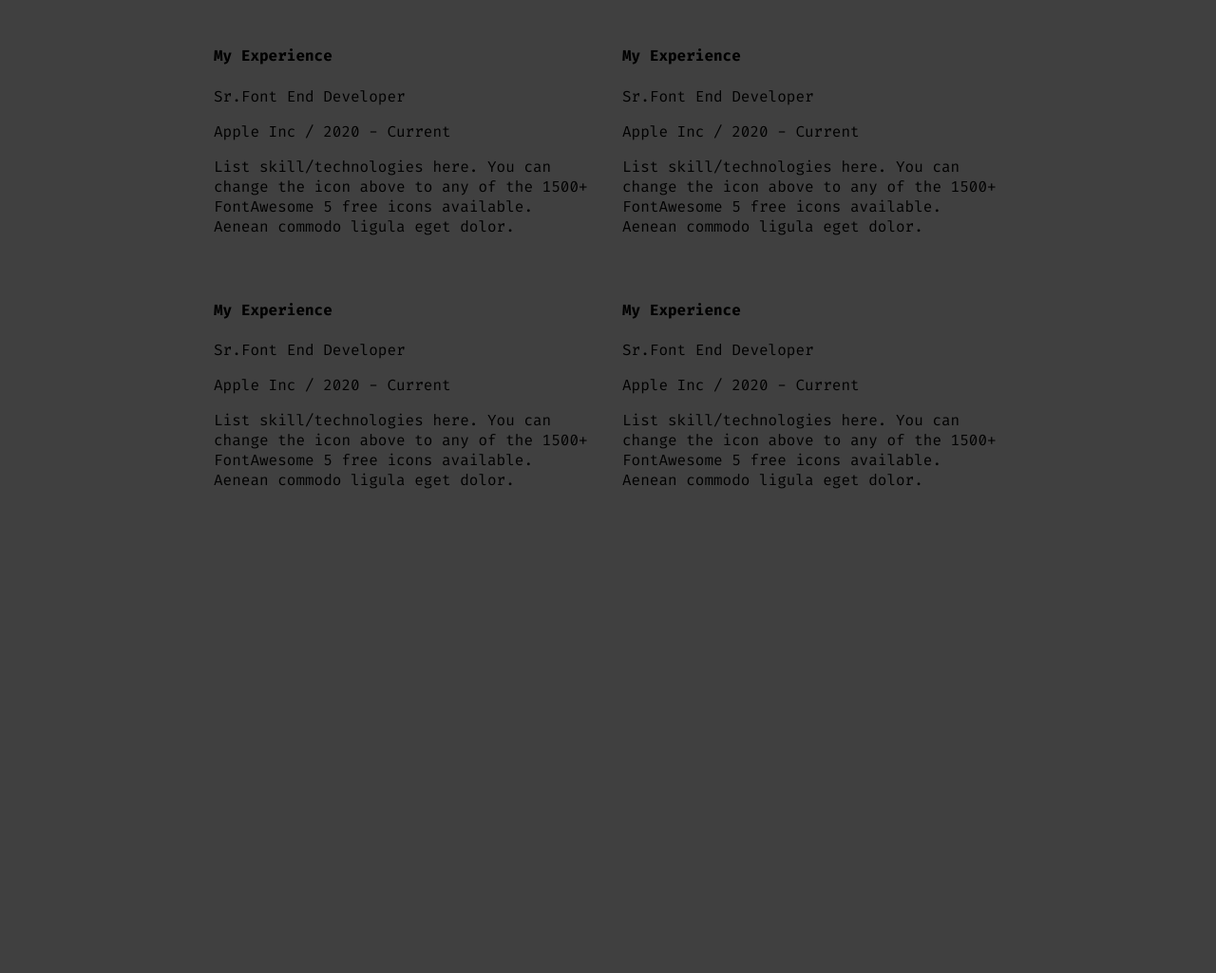
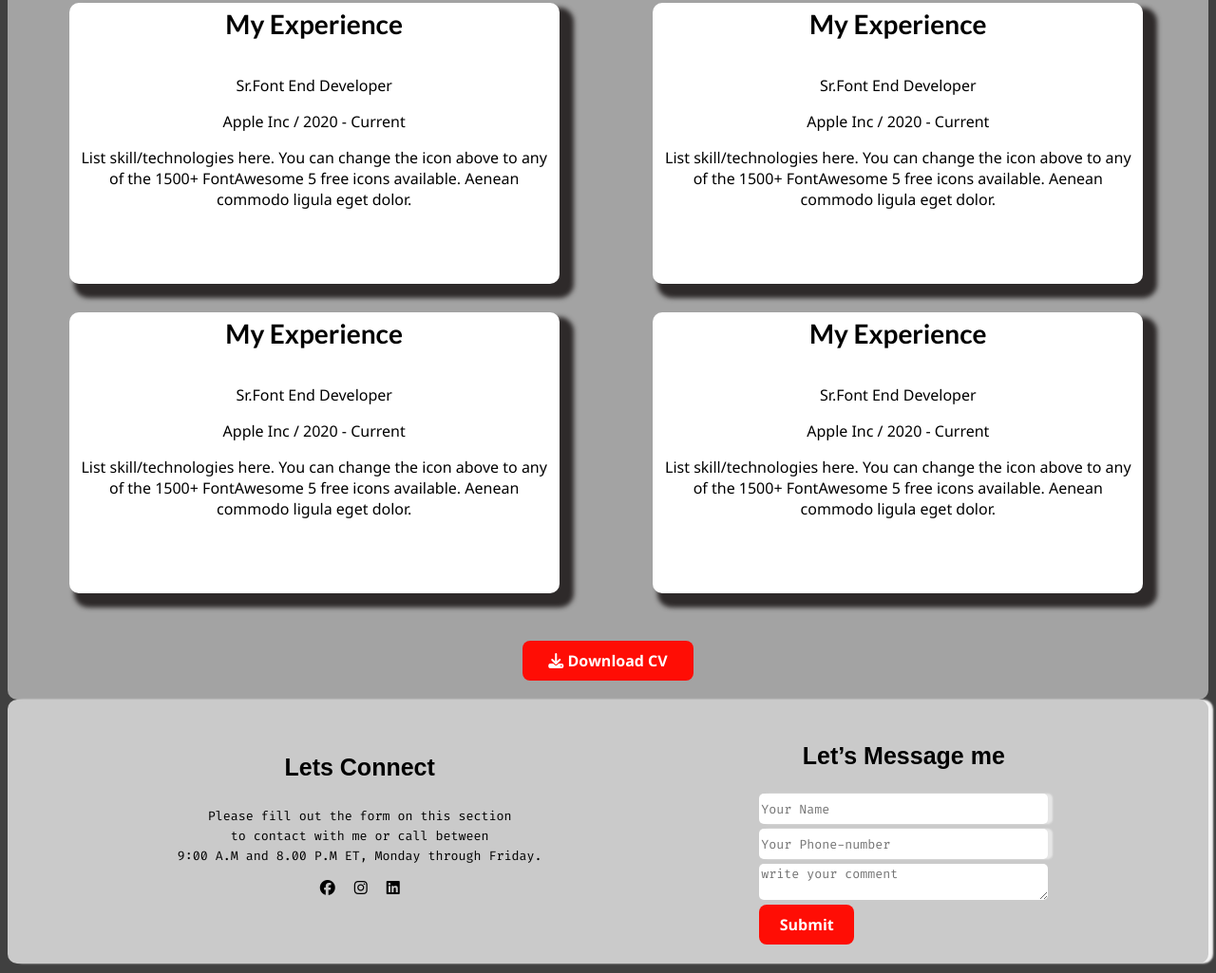
Before and after one commit to abedinalways/My-Portfolio, a website: page index.html in a window 1280 px wide. Shown: the part 1710-2735 px from the top of the page at 95% size. Before the commit the page ends 2250 px from the top, so only its background shows below. Drawn offline with nearby package versions, Linux system fonts and the light colour scheme.

Commit message:
complete it

```diff
--- a/index.html
+++ b/index.html
@@ -57,8 +57,10 @@
     <section class="about">
       <h3 class="section-title">About Me</h3>
       <p class="section-description">
-        I'm a passionate web developer with expertise in JavaScript, ReactJS, ExpressJS, NodeJS, Next.js, and MongoDB,<br>
-        along with other cutting-edge technologies. My commitment to learning and problem-solving enables me to craft<br>
+        I'm a passionate web developer with expertise in JavaScript, ReactJS, ExpressJS, NodeJS, Next.js, and
+        MongoDB,<br>
+        along with other cutting-edge technologies. My commitment to learning and problem-solving enables me to
+        craft<br>
         functional, efficient, and visually appealing web applications.
       </p>
       <div class="about-items">
@@ -112,24 +114,24 @@
           <p>Experienced in creating RESTful APIs, routing, and middleware for robust server-side solutions</p>
         </div>
         <div class="skill">
-          <img src="../My-Portfolio/images/icons/nextjs_icon_132160.png" width="48" height="48" alt="">
+          <img width="48" height="48" src="https://img.icons8.com/color/48/nextjs.png" alt="nextjs" />
           <h3>Next js</h3>
           <p>Knowledgeable in server-side rendering and static site generation for optimized web apps</p>
         </div>
       </div>
     </section>
-    <section class="resume">
-      <h3>Summary Of My Resume</h3>
-      <div class="resumes">
+    <!-- resume section -->
+    <section class="main-resume">
+      <h2 class="resume-heading">Summary Of My Resume</h2>
+      <div class="resume-container">
         <div class="resume">
           <h4 class="title">My Education</h4>
           <p class="name">Bsc in Agricultural Engineering & Technology</p>
           <p class="institute">Bangladesh Agricultural University</p>
-          <p class="des">Graduated with a degree in Agricultural Engineering & Technology, gaining a strong foundation
-            in engineering principles
-            and practical problem-solving. My academic journey was driven by a commitment to innovation and sustainable
-            solutions,
-            equipping me with analytical and technical skills that I now bring to the field of web development</p>
+          <p class="des">Graduated with a degree in Agricultural Engineering & Technology gaining a strong foundation in
+            engineering principles and practical problem-solving. My academic journey was driven by a commitment to
+            innovation and sustainable solutions,equipping me with analytical and technical skills that I now bring to
+            the field of web development</p>
         </div>
         <div class="resume">
           <h4 class="title">My Experience</h4>
@@ -166,9 +168,34 @@
           <p class="des">List skill/technologies here. You can change the icon above
             to any of the 1500+ FontAwesome 5 free icons available. Aenean commodo ligula eget dolor.</p>
         </div>
+      </div>
+      <button class="btn-last"><i class="fa-solid fa-download"></i> Download CV</button>
     </section>
   </main>
-  <footer></footer>
+  <footer>
+    <div class="footer-container">
+      <div class="lets-connect">
+        <h3 class="footer-heading">Lets Connect</h3>
+        <p><small>Please fill out the form on this section <br>to contact with me or call between<br>9:00 A.M and 8.00 P.M ET, Monday
+        through
+        Friday.</p></small>
+        <div class="social-media">
+          <i class="fa-brands fa-facebook"></i>
+          <i class="fa-brands fa-instagram"></i>
+          <i class="fa-brands fa-linkedin"></i>
+        </div>
+      </div>
+      <div class="message-me">
+        <h3 class="footer-heading">Let’s Message me</h3>
+        <form action="" class="footer-form">
+          <input type="text" placeholder="Your Name">
+          <input type="number" placeholder="Your Phone-number">
+          <textarea name="" class="textarea" placeholder="write your comment"></textarea>
+          <button type="submit" class="btn-footer">Submit</button>
+        </form>
+      </div>
+    </div>
+  </footer>
 </body>
 
 </html>
--- a/style/style.css
+++ b/style/style.css
@@ -1,4 +1,4 @@
-* {
+*{
   font-family: 'Fira Code';
 }
 :root {
@@ -48,7 +48,7 @@ body{
   color: var(--background-color);
   text-decoration: none;
 }
-.btn {
+.btn{
   background: var(--special-color);
   color: var(--primary-color);
   border: none;
@@ -107,12 +107,12 @@ body{
 .my-image {
   max-width: 380px;
 }
-.section-title , .skill-heading {
+.section-title , .skill-heading , .resume-heading{
   font-size: 35px;
   font-weight: bold;
   color: rgba(225, 253, 255, 0.992);
   margin: 0 auto;
-  padding: 30px;
+  padding: 30px; text-align: center;
 }
 .section-description, .skill-description {
   font-weight: 600;
@@ -161,13 +161,96 @@ body{
 .skill{
   text-align: center;
   width: 200px; height: 250px;
-  box-shadow:10px 10px 5px 5px whitesmoke;
+  box-shadow:10px 10px 5px 5px rgb(46, 42, 42);
   background: white; border-radius: 10px; padding: 5px;
 }
 .my-skills{
-  background:rgba(255, 241, 241, 0.629);  text-align: center;
+  background:rgba(193, 192, 192, 0.629);  text-align: center; border-radius: 10px;
 }
-.resumes{
-  display: grid; grid-template-columns:400px 400px;
-  justify-content:center; align-items: center;gap: 30px;
+.skill p{
+  font-family: "Open Sans";
+  font-size: 15px;
 }
+/* resume section */
+.main-resume{
+  background:rgba(222, 222, 222, 0.629);  text-align: center; border-radius: 10px;
+}
+.resume-container{
+  display: grid; grid-template-columns:520px 520px;
+  justify-content:space-evenly; align-items: center;gap: 30px;
+ margin-bottom: 50px;
+}
+.resume{
+  text-align: center;
+  width: 500px; height: 280px;
+  box-shadow:10px 10px 5px 5px rgb(46, 42, 42);
+  background: white; border-radius: 10px; padding: 8px;
+
+}
+.des, .name, .institute{
+font-family: 'Segoe UI', Tahoma, Geneva, Verdana, sans-serif;
+text-align: center;
+}
+.title{
+  font-family: 'Lato', serif;
+  font-weight: 700; font-size: 28px;
+  text-align: center; margin-top: -3px;
+}
+.btn-last{
+  background: var(--special-color);
+  color: var(--primary-color);
+  border: none;
+  border-radius: 8px;
+  cursor: pointer;
+  font-size: 16px;
+  font-weight: 700;
+  font-family: 'Open Sans';
+  padding: 10px 25px;
+  text-align: center;
+  width: 180px; height: auto;
+  margin-bottom: 20px;
+}
+/* footer section */
+.footer-container{
+  display: flex; justify-content: space-evenly;align-items: center;
+  gap: 80px; background: #cacaca; padding: 20px 30px;
+  margin-bottom: 10px; box-shadow: 5px 0px 2px whitesmoke;
+  border-radius: 10px;
+}
+.lets-connect{
+  margin-top: -40px;
+  text-align: center;
+  padding: 20px 10px;
+}
+.footer-heading{
+  text-align: center; font-family: Arial, Helvetica, sans-serif;
+  font-weight: 700; font-size: 25px;
+}
+.social-media{
+  display: flex; gap: 20px; align-items: center; justify-content: center;
+  cursor: pointer;
+}
+
+.footer-form{
+  display: flex;flex-direction: column;gap: 5px;
+}
+.footer-form input{
+  width: 300px; height: 30px;border: none; border-radius: 5px; box-shadow: 5px 0px 2px rgb(230, 230, 230);
+}
+.textarea{
+  width: 300px; height: auto; border: none;
+  border-radius: 5px;
+}
+.btn-footer{
+  background: var(--special-color);
+  color: var(--primary-color);
+  border: none;
+  border-radius: 8px;
+  cursor: pointer;
+  font-size: 16px;
+  font-weight: 700;
+  font-family: 'Open Sans';
+  padding: 10px;
+  text-align: center;
+  width: 100px; height: auto;
+}
```
